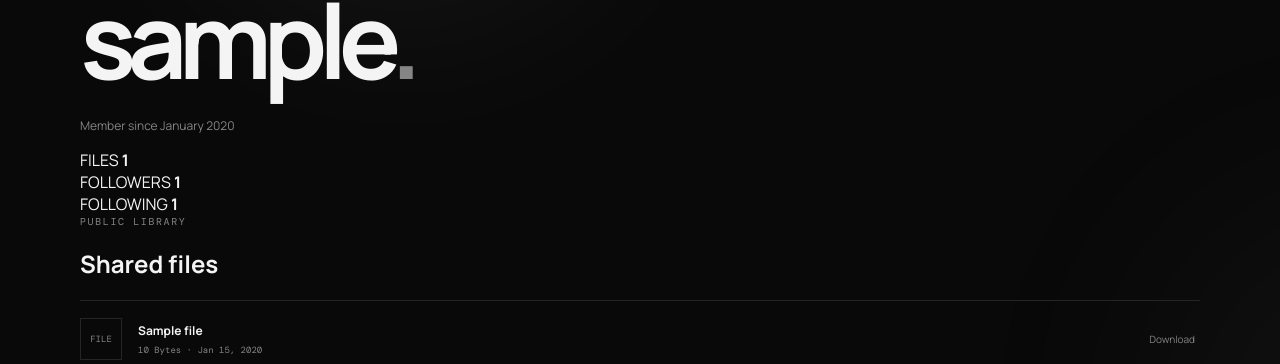
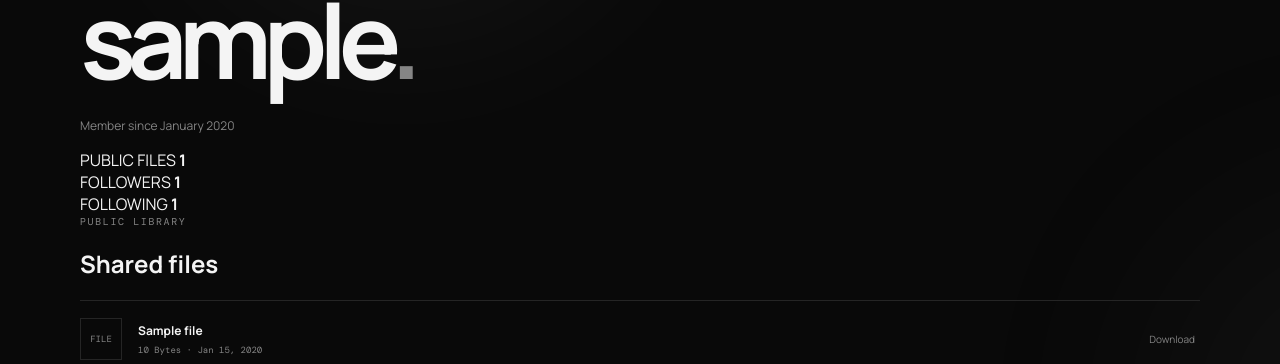
Before and after one commit to chillythecoder/Chillyfile-2.0, a Flask app: a page that uses templates/profile.html in a window 1280 px wide. Shown: the part 155-519 px from the top of the page. Run offline with Flask 3, Linux system fonts and the light colour scheme; tables that the repository leaves empty hold one stand-in row (values such as "Sample post").

Commit message:
Update profile.html

```diff
--- a/templates/profile.html
+++ b/templates/profile.html
@@ -4,6 +4,8 @@
 {% block title %}{{ profile_user.username }} · ChillyFile2.0{% endblock %}
 
 {% block content %}
+
+{% set public_files = profile_user.files|selectattr('is_public')|list %}
 
 <section class="profile-page">
 
@@ -25,11 +27,13 @@
         </div>
     </div>
 
+    <!-- PROFILE STATS -->
+
     <div class="stats-grid">
 
         <div class="stat-card">
-            <span>FILES</span>
-            <strong>{{ profile_user.files|length }}</strong>
+            <span>PUBLIC FILES</span>
+            <strong>{{ public_files|length }}</strong>
         </div>
 
         <div class="stat-card">
@@ -44,32 +48,41 @@
 
     </div>
 
+    <!-- FOLLOW BUTTONS -->
+
     {% if current_user.is_authenticated and current_user.id != profile_user.id %}
 
         <div class="profile-actions">
 
             {% if is_following %}
+
                 <form method="post"
-                      action="{{ url_for('unfollow_user', user_id=profile_user.id) }}">
+                      action="{{ url_for('unfollow_user', username=profile_user.username) }}">
 
                     <button class="button button-light" type="submit">
-                        Following
+                        Unfollow
                     </button>
+
                 </form>
 
             {% else %}
+
                 <form method="post"
-                      action="{{ url_for('follow_user', user_id=profile_user.id) }}">
+                      action="{{ url_for('follow_user', username=profile_user.username) }}">
 
                     <button class="button button-light" type="submit">
                         Follow
                     </button>
+
                 </form>
+
             {% endif %}
 
         </div>
 
     {% endif %}
+
+    <!-- PUBLIC FILES -->
 
     <section class="section-block">
 
@@ -79,8 +92,6 @@
                 <h2>Shared files</h2>
             </div>
         </div>
-
-        {% set public_files = profile_user.files|selectattr('is_public')|list %}
 
         {% if public_files %}
 
@@ -93,6 +104,7 @@
                         <div class="file-type">FILE</div>
 
                         <div class="file-info">
+
                             <strong>{{ file.original_name }}</strong>
 
                             <span>
@@ -100,13 +112,16 @@
                                 ·
                                 {{ file.uploaded_at.strftime('%b %d, %Y') }}
                             </span>
+
                         </div>
 
                         <div class="file-actions">
+
                             <a class="text-button"
                                href="{{ url_for('download', token=file.share_token) }}">
                                 Download
                             </a>
+
                         </div>
 
                     </article>
@@ -119,8 +134,12 @@
 
             <div class="empty-state">
                 <div class="empty-mark">—</div>
+
                 <h3>No public files</h3>
-                <p>This user hasn't shared any public files yet.</p>
+
+                <p>
+                    This user hasn't shared any public files yet.
+                </p>
             </div>
 
         {% endif %}
```
